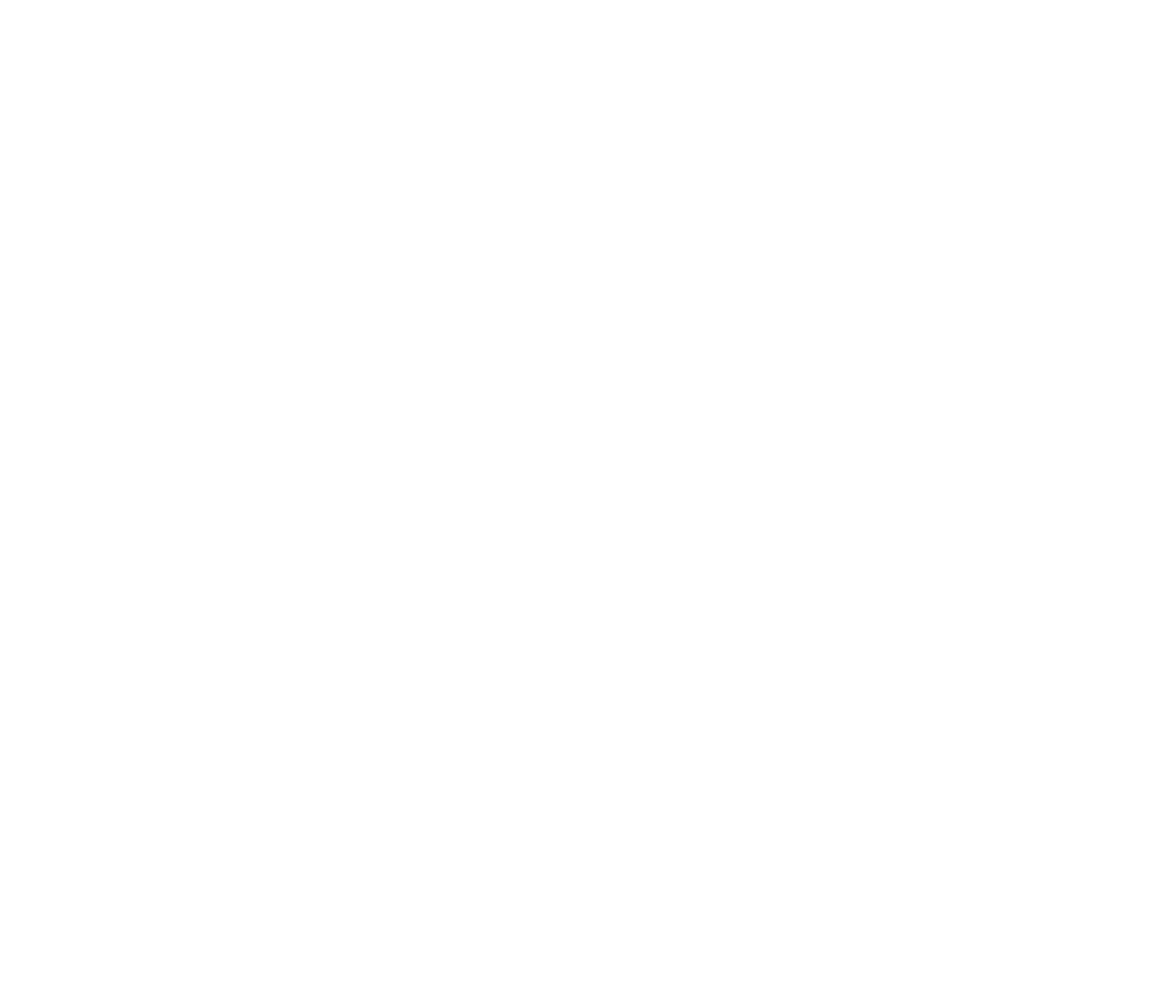
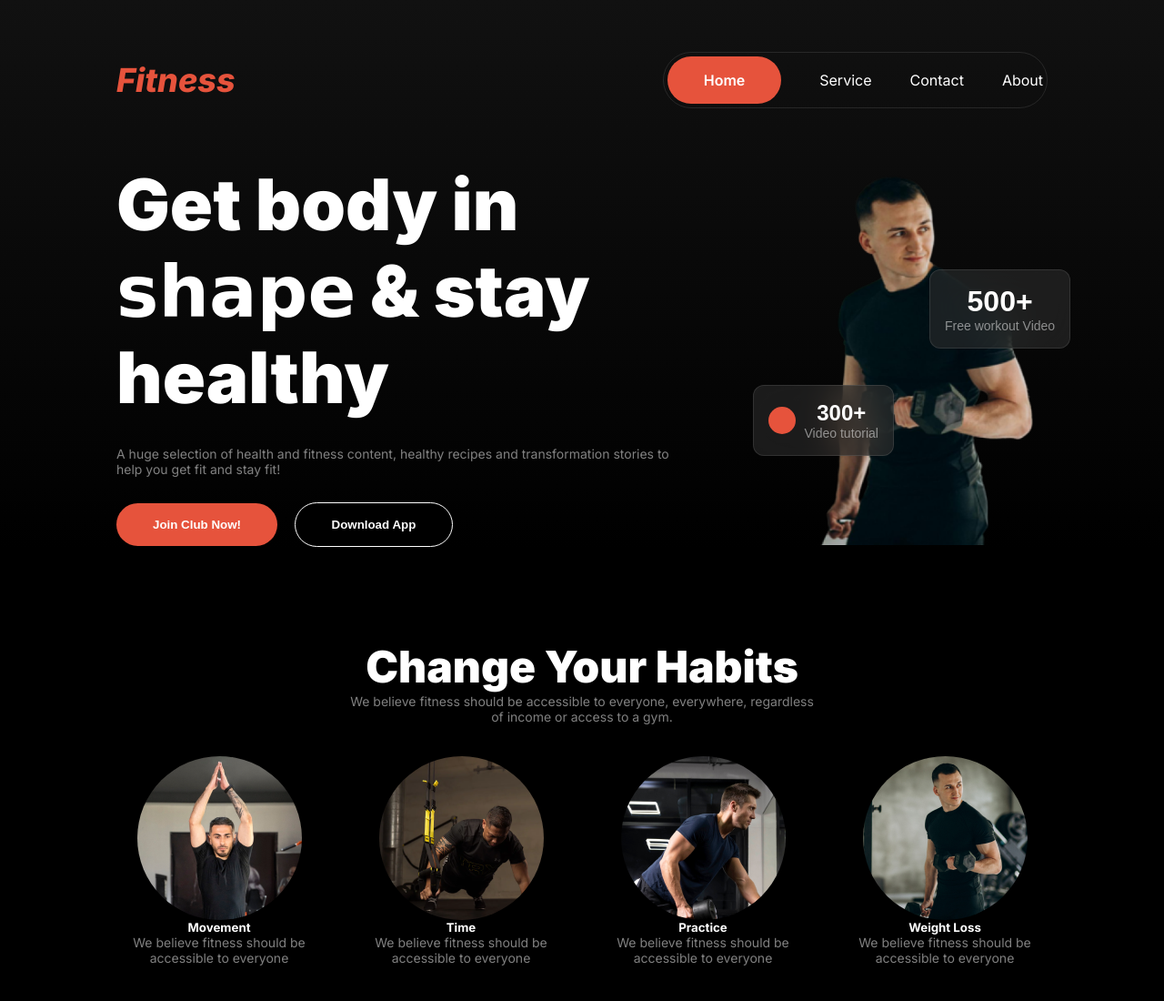
Before and after one commit to Maruf131/Assignment-2, a plain HTML site: page index.html in a window 1280 px wide. Shown: the whole page at 91% size. Before the commit the page ends 800 px from the top, so only its background shows below. Drawn offline with Linux system fonts and the light colour scheme; a web font is replaced by a local one.

Commit message:
habits section added

```diff
--- a/css/style.css
+++ b/css/style.css
@@ -0,0 +1,247 @@
+@import url('https://fonts.googleapis.com/css2?family=Inter:ital,opsz,wght@0,14..32,100..900;1,14..32,100..900&display=swap');
+@import url('https://fonts.googleapis.com/css2?family=Playwrite+HU:wght@100..400&display=swap');
+
+.inter-font{
+  font-family: "Inter", sans-serif;
+  font-optical-sizing: auto;
+  font-style: normal;
+}
+
+.playwrite-font{
+  font-family: "Playwrite HU", cursive;
+  font-optical-sizing: auto;
+  font-style: normal;
+}
+
+*{
+    margin: 0;
+    padding: 0;
+}
+
+/* shared Style  */
+main > section{
+    max-width: 80%;
+    margin: 100px auto;
+}
+.bg-color{
+    background-color: rgb(0, 0, 0);
+}
+.text-color{
+    color: white;
+}
+.text-center{
+    text-align: center;
+}
+.text-white{
+    color: white;
+}
+.text-title{
+    font-size: 3rem;
+    font-weight: 900;
+    color: rgb(255, 255, 255);
+}
+.text-description{
+    font-size: 0.875rem;
+    color: rgba(255, 255, 255, 0.5);
+}
+.btn-primary{
+    background-color: rgb(230, 83, 60);
+    border-radius: 42px;
+    border: none;
+    padding: 16px 40px 16px 40px;
+    color: rgb(255, 255, 255);
+    font-weight: 600;
+}
+.btn-secondary{
+    background-color: rgb(0, 0, 0);
+    border: 1px solid rgb(255, 255, 255) ;
+    border-radius: 42px;
+    padding: 16px 40px 16px 40px;
+    color: rgb(255, 255, 255);
+    font-weight: 600;
+    margin-left: 14px;
+}
+
+
+/* header section Start */
+.hero{
+    background: linear-gradient(180.00deg, rgb(17, 17, 17),rgba(119, 119, 119, 0) 100%);
+}
+/* nav style  */
+.navbar{
+    display: flex;
+    align-items: center;
+    justify-content: space-between;
+    max-width: 80%;
+    padding: 3.563rem 0;
+    margin: 0 auto;
+}
+.navbar > ul{
+    display: flex;
+    align-items: center;
+    list-style: none;
+    gap: 2.625rem;
+    border:1px solid rgba(255, 255, 255, 0.1);
+    border-radius: 39px;
+    padding: 4px;
+}
+.navbar > ul > li{
+    text-decoration: none;
+}
+.heading{
+    color: rgb(230, 83, 60);
+    font-size: 2.25rem;
+    font-weight: 800;
+    font-style: italic;
+}
+
+/* banner style  */
+.banner-container{
+    display: flex;
+    align-items: center;
+    gap: 10rem;
+    max-width: 80%;
+    margin: 0 auto;
+}
+.banner-img{
+    max-width: 100%;
+}
+.banner-title{
+    font-size: 4.875rem;
+    font-weight: 900;
+    color: rgb(255, 255, 255);
+}
+.banner-description{
+    padding: 1.75rem 0;
+}
+
+.circle{
+    width: 30px;
+    height: 30px;
+    border-radius: 50%;
+    background-color: rgb(230, 83, 60);
+}
+#experience{
+    font-size: 1.5rem;
+    font-weight: bold;
+}
+#experience-title{
+    font-size: 2rem;
+    font-weight: bolder;
+}
+.box-1{
+    display: flex;
+    align-items: center;
+    gap: 10px;
+    box-sizing: border-box;
+    border: 1px solid rgba(255, 255, 255, 0.1);
+    border-radius: 12px;
+    backdrop-filter: blur(20px);
+    background: rgba(48, 48, 48, 0.54);
+    padding: 1rem;
+    position: absolute;
+    margin-top: -180px;
+    margin-left: -70px;
+}
+.box-2{
+    box-sizing: border-box;
+    border: 1px solid rgba(255, 255, 255, 0.1);
+    border-radius: 12px;
+    backdrop-filter: blur(20px);
+    background: rgba(48, 48, 48, 0.54);
+    padding: 1rem;
+    position: absolute;
+    margin-top: 120px;
+    margin-left: -130px;
+}
+/* header section end  */
+
+/* main section Start  */
+/* habit section  */
+.habit-container{
+    display: grid;
+    grid-template-columns: repeat(4 , 1fr);
+    gap: 40px;
+    justify-content: space-between;
+}
+.habit-img{
+    border-radius: 50%;
+}
+.habit-title{
+    max-width: 50%;
+    margin: 0 auto;
+}
+.habit-card{
+    display: flex;
+    flex-direction: column;
+    justify-content: center;
+    align-items: center;
+    padding: 15px;
+    margin-top: 20px;
+}
+
+
+/* main section End  */
+
+
+
+
+/* small device media  */
+@media screen and (max-width: 576px) {
+
+    /* header part  */
+    .banner-container{
+        flex-direction: column;
+        gap: 2rem;
+        max-width: 90%;
+        margin: 0 auto;
+    }
+    .navbar{
+        max-width: 90%;
+        padding: 2.563rem 0;
+        margin: 0 auto;
+    }
+    .btn-primary{
+        padding: 20px;
+    }
+    .btn-secondary{
+        padding: 20px;
+        margin-left: 10px;
+    }
+    .navbar > ul{
+        display: none;
+    }
+    .banner-title{
+        font-size: 2.25rem;
+    }
+
+    .box-1{
+        gap: 10px;
+        padding: 1rem;
+        position: absolute;
+        margin-top: -200px;
+        margin-left: -10px;
+    }
+    .box-2{
+        padding: 1rem;
+        position: absolute;
+        margin-top:170px;
+        margin-left: -150px;
+    }
+
+    /* habit section part  */
+    .habit-container{
+        grid-template-columns: repeat(1 , 1fr);
+        gap: 20px;
+        justify-content: space-between;
+    }
+    main > section{
+        max-width: 90%;
+        margin: 50px auto;
+    }
+    .habit-title{
+        max-width: 90%;
+        margin: 0 auto;
+    }
+
+}
--- a/index.html
+++ b/index.html
@@ -6,12 +6,75 @@
     <title>Responsive website</title>
     <link rel="stylesheet" href="css/style.css">
 </head>
-<body>
-    <header>
+<body class="inter-font bg-color text-color">
+    <header class="hero">
+        <nav class="navbar">
+            <h3 class="heading">Fitness</h3>
+            <ul>
+                <li class="btn-primary">Home</li>
+                <li>Service</li>
+                <li>Contact</li>
+                <li>About</li>
+            </ul>
+        </nav>
+        <section>
+            <div class="banner-container">
+                <div>
+                <h1 class="banner-title">Get body in <br><span class="playwrite-font">shape</span> & stay healthy</h1>
+                <p class="banner-description text-description">A huge selection of health and fitness content, healthy recipes and transformation stories to help you get fit and stay fit!</p>
+                <button class="btn-primary">Join Club Now!</button>
+                <button class="btn-secondary">Download App</button>
+            </div>
+            <div>
+                <img class="banner-img" src="images/Images 2.png" alt="">
+                <button class="box-1">
+                    <div class="circle">
+
+                    </div>
+                    <div class="text-color">
+                        <span id="experience">300+</span><br>
+                        <span class="text-description">Video tutorial</span>
+                    </div>
+                </button>
+                <button class="box-2 text-color">
+                    <span id="experience-title">500+</span><br>
+                    <span class="text-description">Free workout Video</span>
+                </button>
+            </div>
+
+            </div>
 
     </header>
     <main>
+        <section class="habit-section">
+            <div class="habit-title">
+                <h3 class="text-title text-center">Change Your Habits</h3>
+                <p class="text-description text-center">We believe fitness should be accessible to everyone, everywhere, regardless of income or access to a gym.</p>
+            </div>
 
+            <div class="habit-container">
+                <div class="habit-card">
+                    <img class="habit-img" src="images/image 2.png" alt="">
+                    <h5>Movement</h5>
+                    <p class="text-center text-description">We believe fitness should be accessible to everyone</p>
+                </div>
+                <div class="habit-card">
+                    <img class="habit-img" src="images/image 3.png" alt="">
+                    <h5>Time</h5>
+                    <p class="text-center text-description">We believe fitness should be accessible to everyone</p>
+                </div>
+                <div class="habit-card">
+                    <img class="habit-img" src="images/image 4.png" alt="">
+                    <h5>Practice</h5>
+                    <p class="text-center text-description">We believe fitness should be accessible to everyone</p>
+                </div>
+                <div class="habit-card">
+                    <img class="habit-img" src="images/image 5.png" alt="">
+                    <h5>Weight Loss</h5>
+                    <p class="text-center text-description">We believe fitness should be accessible to everyone</p>
+                </div>
+            </div>
+        </section>
     </main>
     <footer>
 
```
